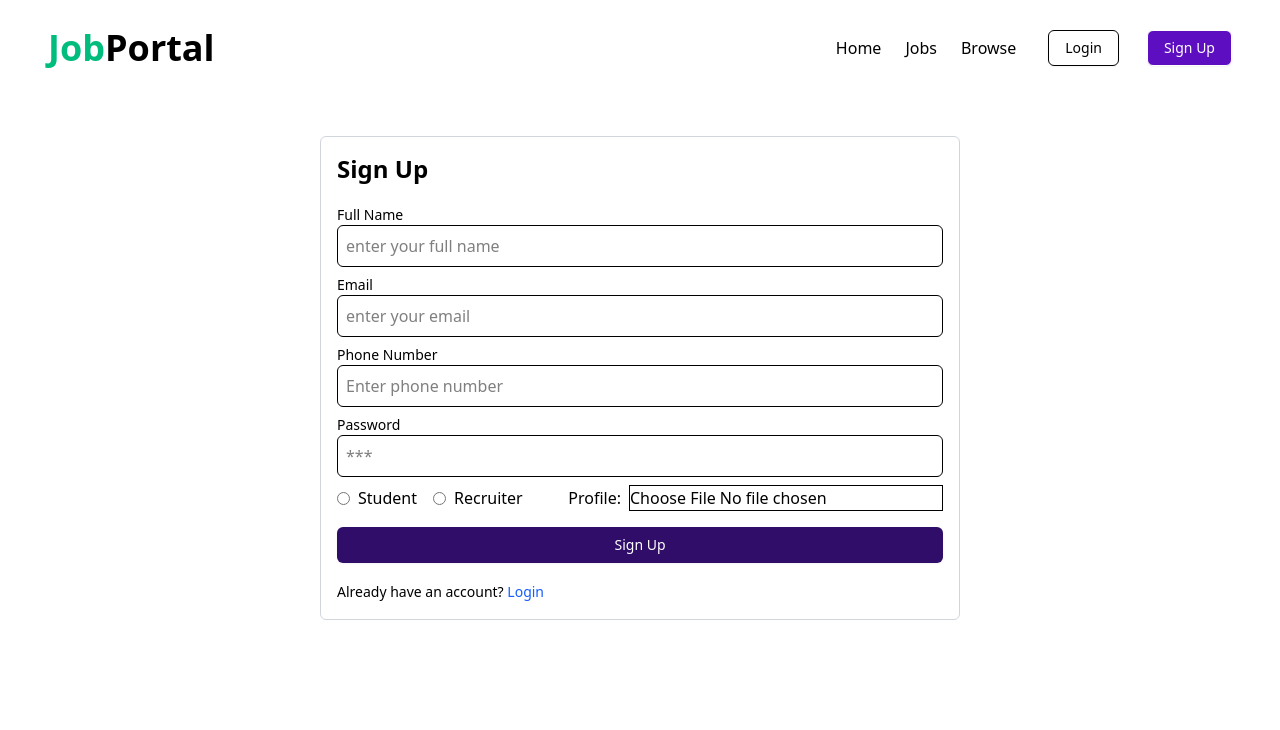
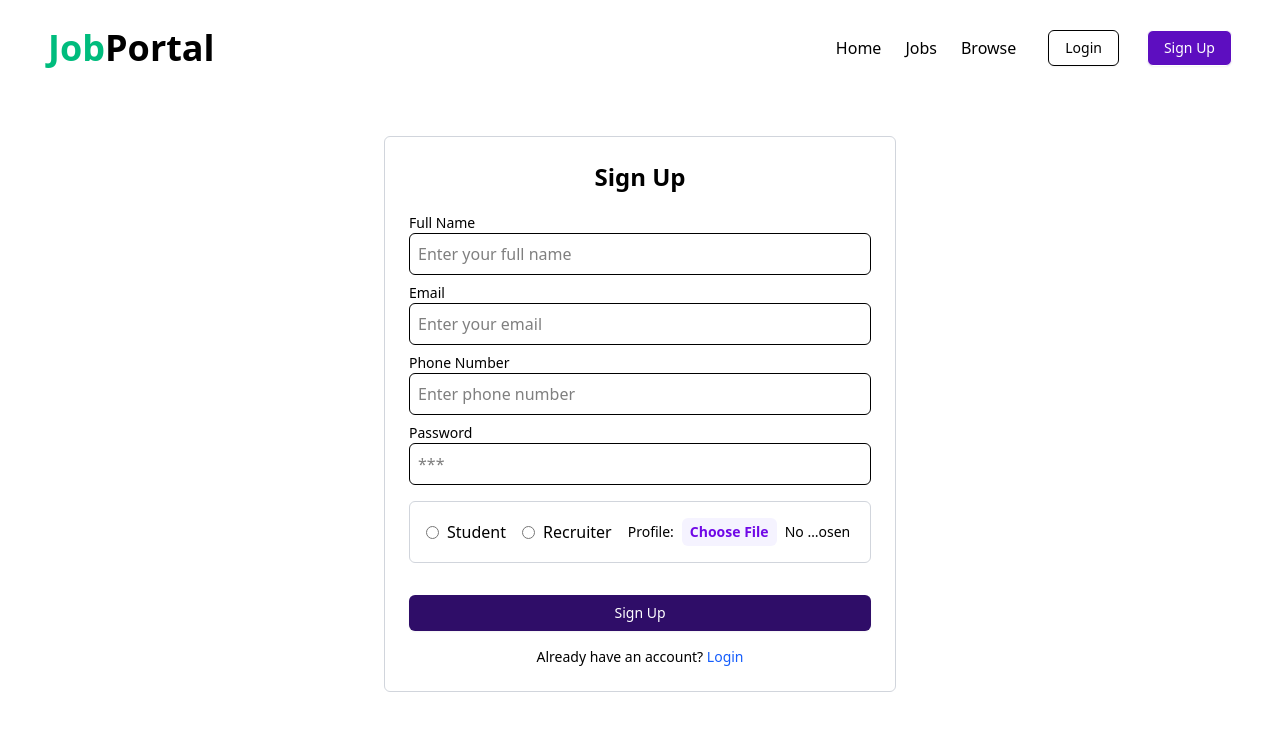
Before and after one commit to A-Kshitij-S/job-portal, a React (Vite) app in the folder frontend/: page /signup in a window 1280 px wide. Shown: the top 730 px of the page. Built offline with nearby package versions, Linux system fonts and the light colour scheme.

Commit message:
feat: enhance authentication forms with state management and event handling

```diff
--- a/frontend/src/components/auth/Login.jsx
+++ b/frontend/src/components/auth/Login.jsx
@@ -1,14 +1,32 @@
-import React from 'react'
+import React, { useState } from 'react'
 import Navbar from '../shared/Navbar'
 import { Button } from '../ui/button'
 import { Link } from 'react-router-dom'
 
 const Login = () => {
+    const [input, setInput]= useState({
+        email:"",
+        password:"",
+        role:"",
+    })
+
+    const changeEventHandler= (e)=>{
+        setInput({...input, [e.target.name]:e.target.value})
+    }
+    const changeFileHandler= (e)=>{
+        setInput({...input, file:e.target.files?.[0]})
+    }
+
+    const submitHandler= async(e)=>{
+        e.preventDefault()
+        console.log(input)
+    }
+
     return (
         <div>
             <Navbar />
             <div className='flex items-center justify-center max-w-7xl mx-auto '>
-                <form action="" className=' w-1/2 border  border-gray-300 rounded-md p-4 my-10'>
+                <form onSubmit={submitHandler} className=' w-1/2 border  border-gray-300 rounded-md p-4 my-10'>
                     <h1 className='font-bold text-2xl mb-5'> Sign Up</h1>
 
                     <div className='my-2 flex flex-col'>
@@ -17,6 +35,9 @@ const Login = () => {
                             type="text"
                             placeholder='enter your email'
                             className='p-2 border rounded-md '
+                            name='email'
+                            value={input.email}
+                            onChange={changeEventHandler}
                         />
                     </div>
 
@@ -26,17 +47,30 @@ const Login = () => {
                             type="password"
                             placeholder='***'
                             className='p-2 border rounded-md'
+                            name='password'
+                            value={input.password}
+                            onChange={changeEventHandler}
                         />
                     </div>
                     <div className='flex gap-5 justify-between'>
                         <div className="flex items-center space-x-4">
                             <label className="flex items-center space-x-2">
-                                <input type="radio" name="role" value="student" />
+                                <input type="radio"
+                                name="role"
+                                checked={input.role==="student"}
+                                value="student"
+                                onChange={changeEventHandler}
+                                 />
                                 <span className='cursor-pointer'>Student</span>
                             </label>
 
                             <label className="flex items-center space-x-2">
-                                <input type="radio" name="role" value="recruiter" />
+                                <input type="radio"
+                                name="role"
+                                value="recruiter"
+                                checked={input.role==="recruiter"}
+                                onChange={changeEventHandler}
+                                />
                                 <span className='cursor-pointer'>Recruiter</span>
                             </label>
                         </div>
--- a/frontend/src/components/auth/Signup.jsx
+++ b/frontend/src/components/auth/Signup.jsx
@@ -1,38 +1,74 @@
-import React from 'react'
+import React, { useState } from 'react'
 import Navbar from '../shared/Navbar'
 import { Button } from '../ui/button'
 import { Link } from 'react-router-dom'
 
 const Signup = () => {
+    const [input, setInput] = useState({
+        fullName: "",
+        email: "",
+        phoneNumber: "",
+        password: "",
+        role: "",
+        file: ""
+    })
+
+    const changeEventHandler = (e) => {
+        setInput({ ...input, [e.target.name]: e.target.value })
+    }
+    const changeFileHandler = (e) => {
+        setInput({ ...input, file: e.target.files?.[0] })
+    }
+
+    const submitHandler = async (e) => {
+        e.preventDefault()
+        console.log(input)
+    }
+
     return (
         <div>
             <Navbar />
-            <div className='flex items-center justify-center max-w-7xl mx-auto '>
-                <form action="" className=' w-1/2 border  border-gray-300 rounded-md p-4 my-10'>
-                    <h1 className='font-bold text-2xl mb-5'> Sign Up</h1>
-                    <div className='my-2 flex flex-col'>
-                        <label className='text-sm'>Full Name</label>
+            <div className="flex items-center justify-center px-4 sm:px-6 lg:px-8">
+                <form
+                    onSubmit={submitHandler}
+                    className="w-full max-w-lg border border-gray-300 rounded-md p-6 my-10"
+                >
+                    <h1 className="font-bold text-2xl mb-5 text-center">Sign Up</h1>
+
+                    <div className="my-2 flex flex-col">
+                        <label className="text-sm">Full Name</label>
                         <input
                             type="text"
-                            placeholder='enter your full name'
-                            className='p-2 border rounded-md '
+                            placeholder="Enter your full name"
+                            className="p-2 border rounded-md"
+                            name="fullName"
+                            value={input.fullName}
+                            onChange={changeEventHandler}
                         />
                     </div>
-                    <div className='my-2 flex flex-col'>
-                        <label className='text-sm'>Email</label>
+
+                    <div className="my-2 flex flex-col">
+                        <label className="text-sm">Email</label>
                         <input
                             type="text"
-                            placeholder='enter your email'
-                            className='p-2 border rounded-md '
+                            placeholder="Enter your email"
+                            className="p-2 border rounded-md"
+                            name="email"
+                            value={input.email}
+                            onChange={changeEventHandler}
                         />
                     </div>
-                    <div className='my-2 flex flex-col'>
-                        <label className='text-sm'>Phone Number</label>
+
+                    <div className="my-2 flex flex-col">
+                        <label className="text-sm">Phone Number</label>
                         <input
                             type="text"
                             maxLength={10}
                             placeholder="Enter phone number"
-                            className='p-2 border rounded-md '
+                            className="p-2 border rounded-md"
+                            name="phoneNumber"
+                            value={input.phoneNumber}
+                            onChange={changeEventHandler}
                             onKeyDown={(e) => {
                                 const allowedKeys = ['Backspace', 'ArrowLeft', 'ArrowRight', 'Tab'];
                                 if (!/[0-9]/.test(e.key) && !allowedKeys.includes(e.key)) {
@@ -46,44 +82,79 @@ const Signup = () => {
                                 }
                             }}
                         />
+                    </div>
 
-                    </div>
-                    <div className='my-2 flex flex-col'>
-                        <label className='text-sm'>Password</label>
+                    <div className="my-2 flex flex-col">
+                        <label className="text-sm">Password</label>
                         <input
                             type="password"
-                            placeholder='***'
-                            className='p-2 border rounded-md'
+                            placeholder="***"
+                            className="p-2 border rounded-md"
+                            name="password"
+                            value={input.password}
+                            onChange={changeEventHandler}
                         />
                     </div>
-                    <div className='flex gap-5 justify-between'>
-                        <div className="flex items-center space-x-4">
-                            <label className="flex items-center space-x-2">
-                                <input type="radio" name="role" value="student" />
-                                <span className='cursor-pointer'>Student</span>
+
+                    <div className="my-4 border border-gray-300 rounded-md p-4">
+                        <div className="flex flex-col md:flex-row justify-between gap-4">
+
+                            <div className="flex items-center gap-4">
+                                <label className="flex items-center gap-2">
+                                    <input
+                                        type="radio"
+                                        name="role"
+                                        checked={input.role === 'student'}
+                                        value="student"
+                                        onChange={changeEventHandler}
+                                    />
+                                    <span className="cursor-pointer">Student</span>
                                 </label>
 
-                            <label className="flex items-center space-x-2">
-                                <input type="radio" name="role" value="recruiter" />
-                                <span className='cursor-pointer'>Recruiter</span>
+                                <label className="flex items-center gap-2">
+                                    <input
+                                        type="radio"
+                                        name="role"
+                                        value="recruiter"
+                                        checked={input.role === 'recruiter'}
+                                        onChange={changeEventHandler}
+                                    />
+                                    <span className="cursor-pointer">Recruiter</span>
                                 </label>
                             </div>
-                            <div className='flex items-center gap-2'>
-                                <label className=''>Profile:</label>
+
+                            <div className="flex items-center gap-2 max-w-full overflow-hidden">
+                                <label className="text-sm font-medium whitespace-nowrap">Profile:</label>
+                                <div className="relative w-full">
                                     <input
                                         type="file"
-                                accept='image/*'
-                                className='cursor-pointer border'
+                                        accept="image/*"
+                                        name="profile"
+                                        onChange={changeFileHandler}
+                                        className="cursor-pointer text-sm w-full truncate file:mr-2 file:py-1 file:px-2 file:rounded-md file:border-0 file:bg-violet-50 file:text-violet-700 file:font-semibold"
                                     />
                                 </div>
                             </div>
+
+                        </div>
+                    </div>
+
                     <Button
                         type="submit"
                         className="w-full my-4 bg-violet-950 text-white cursor-pointer"
-                    >Sign Up</Button>
-                    <span className='text-sm'>Already have an account? <Link to="/login" className="text-blue-600">Login</Link></span>
+                    >
+                        Sign Up
+                    </Button>
+
+                    <span className="text-sm block text-center">
+                        Already have an account?{' '}
+                        <Link to="/login" className="text-blue-600">
+                            Login
+                        </Link>
+                    </span>
                 </form>
             </div>
+
         </div>
     )
 }
```
Lines whose indentation alone changed are shown as unchanged.
